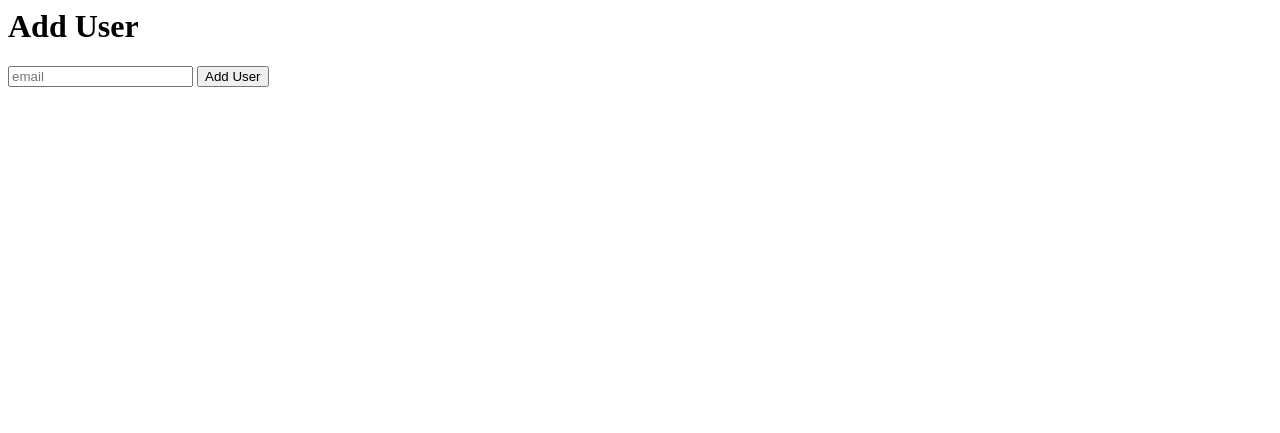
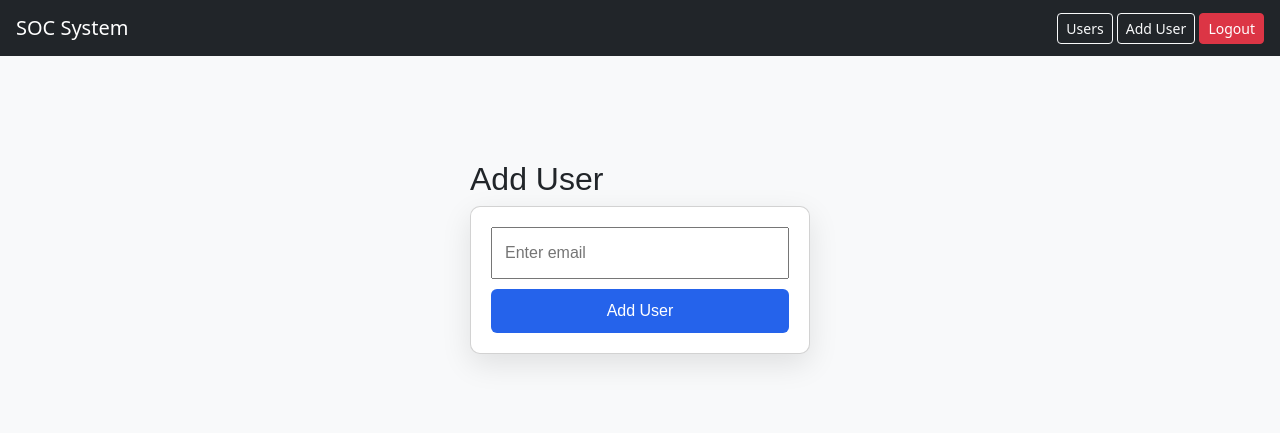
Before and after one commit to alinavvvv/phishing, a Flask app: page /add_user in a window 1280 px wide. Shown: the top 433 px of the page. Run offline with Flask 3, Linux system fonts and the light colour scheme; the visitor is signed in with stand-in values (Sample User, id 1).

Commit message:
Enhance add_user.html with layout and styles
Refactored the add user form to include styling and structure.

```diff
--- a/templates/add_user.html
+++ b/templates/add_user.html
@@ -1,10 +1,19 @@
-<h1>Add User</h1>
+{% extends "base.html" %}
 
-{% if error %}
-<p style="color:red;">{{ error }}</p>
-{% endif %}
+{% block content %}
+<div class="container">
+    <h2>Add User</h2>
 
-<form method="post">
-    <input name="email" placeholder="email">
-    <button>Add User</button>
-</form>
+    <form method="POST" class="card">
+        <input type="email" name="email" placeholder="Enter email" required>
+        <button type="submit">Add User</button>
+    </form>
+</div>
+
+<style>
+.container { max-width: 500px; margin: auto; padding: 40px; font-family: Arial; }
+.card { background: white; padding: 20px; border-radius: 10px; box-shadow: 0 10px 30px rgba(0,0,0,0.1); }
+input { width: 100%; padding: 12px; margin-bottom: 10px; }
+button { background: #2563eb; color: white; border: none; padding: 10px; width: 100%; border-radius: 6px; }
+</style>
+{% endblock %}
```
